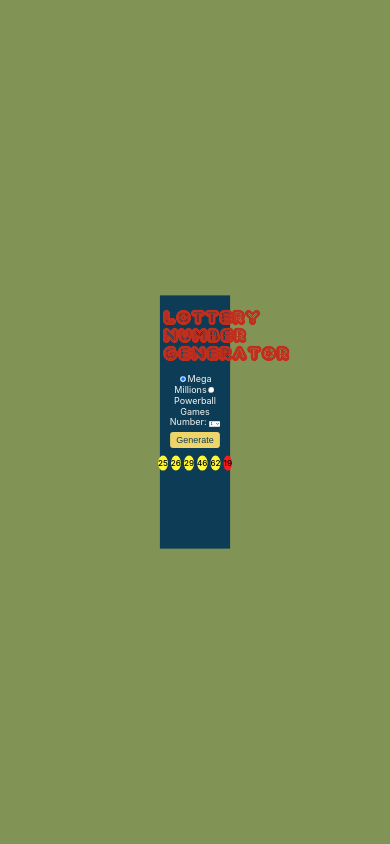
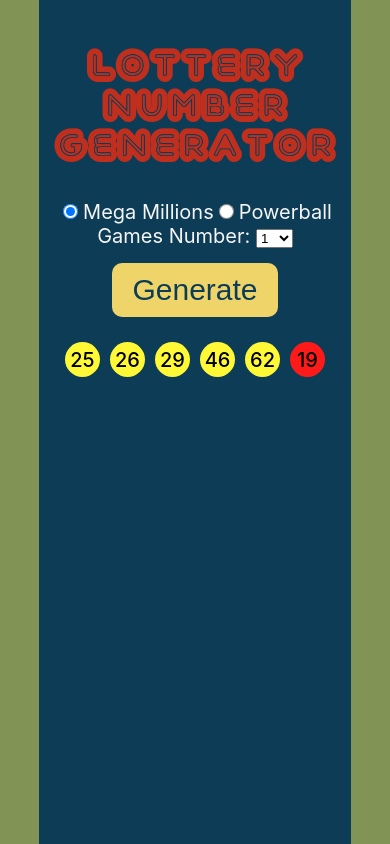
Before and after one commit to AlexD89/lottery-picker, a React (Create React App) app: page / in a window 390 px wide. Both pictures are taken after a click on the button "Generate". Built offline with nearby package versions, Linux system fonts and the light colour scheme.

Commit message:
Add some responsivness

```diff
--- a/src/App.css
+++ b/src/App.css
@@ -74,6 +74,23 @@
 
 @media (max-width:700px) {
   .number-generator {
-    transform: scale(.3);
+    width: 80%;
+  }
+  h1 {
+    font-size: 40px;
+  }
+  span {
+    font-size: 20px;
+  }
+  [type="radio"] {
+    width: 15px;
+    height: 15px;
+    margin: 0px 5px;
+  }
+  .lotto_number {
+    font-size: 20px;
+    height: 35px;
+    width: 35px;
+    aspect-ratio: 1/1;
   }
 }
```
